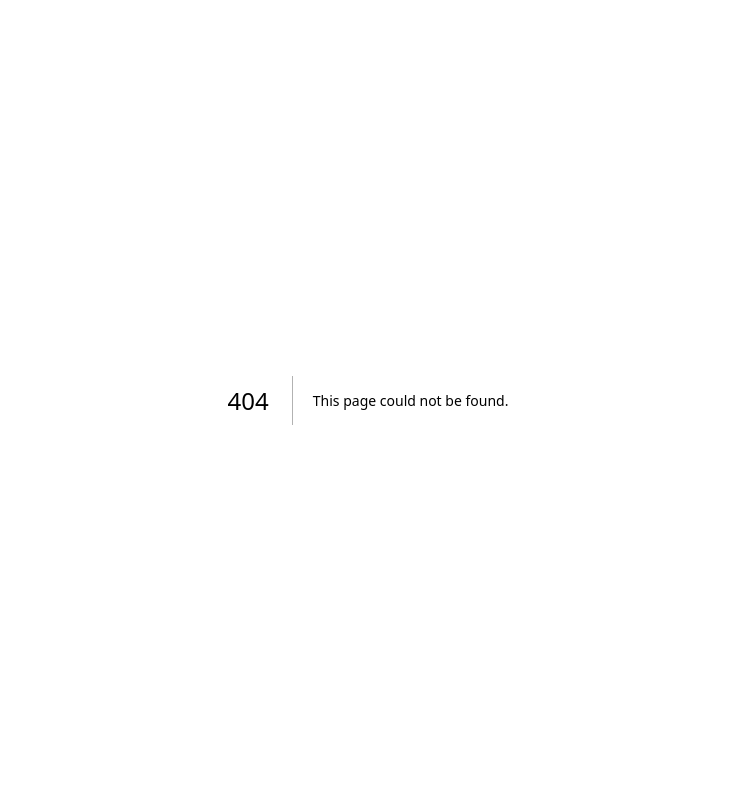
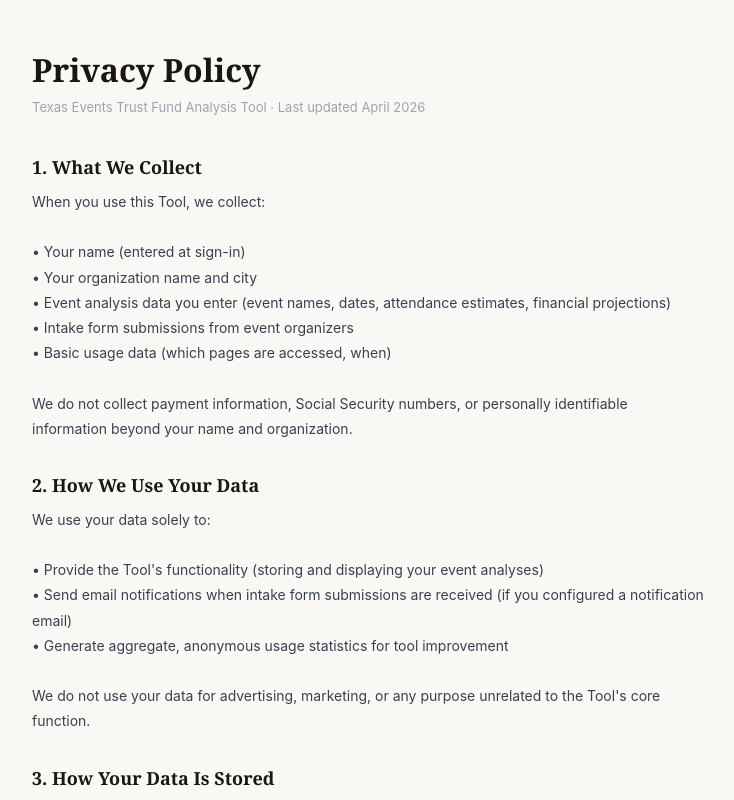
Before and after one commit to aaronwerner12/nextjs-boilerplate, a Next.js app: page /privacy in a window 1280 px wide. Before the commit this address had no page. Shown: the top 800 px of the page, without its empty margins (272-1006 px from the left). Built offline with nearby package versions, Linux system fonts and the light colour scheme.

Commit message:
Create page.tsx

```diff
--- /dev/null
+++ b/app/privacy/page.tsx
@@ -0,0 +1,105 @@
+// @ts-nocheck
+"use client";
+
+const SERIF = "'Fraunces', 'Georgia', serif";
+
+export default function PrivacyPage() {
+  return (
+    <div style={{ minHeight: "100vh", background: "#faf8f4", fontFamily: "'Inter', system-ui, sans-serif", color: "#1a1613" }}>
+      <div style={{ maxWidth: 720, margin: "0 auto", padding: "48px 24px" }}>
+
+        <div style={{ marginBottom: 40 }}>
+          <div style={{ fontFamily: SERIF, fontSize: 32, fontWeight: 600, marginBottom: 8 }}>Privacy Policy</div>
+          <div style={{ fontSize: 13, color: "#9ca3af" }}>Texas Events Trust Fund Analysis Tool · Last updated April 2026</div>
+        </div>
+
+        {[
+          {
+            title: "1. What We Collect",
+            body: `When you use this Tool, we collect:
+
+• Your name (entered at sign-in)
+• Your organization name and city
+• Event analysis data you enter (event names, dates, attendance estimates, financial projections)
+• Intake form submissions from event organizers
+• Basic usage data (which pages are accessed, when)
+
+We do not collect payment information, Social Security numbers, or personally identifiable information beyond your name and organization.`
+          },
+          {
+            title: "2. How We Use Your Data",
+            body: `We use your data solely to:
+
+• Provide the Tool's functionality (storing and displaying your event analyses)
+• Send email notifications when intake form submissions are received (if you configured a notification email)
+• Generate aggregate, anonymous usage statistics for tool improvement
+
+We do not use your data for advertising, marketing, or any purpose unrelated to the Tool's core function.`
+          },
+          {
+            title: "3. How Your Data Is Stored",
+            body: `Your data is stored in a Postgres database hosted by Neon (neon.tech) on AWS infrastructure in the United States. Access codes are stored in the database and locally in your browser's localStorage. We recommend choosing a strong, unique access code for your organization.
+
+Some data is also stored in your browser's localStorage to improve performance and reduce load times. This data never leaves your device except when syncing with our database.`
+          },
+          {
+            title: "4. Who Can See Your Data",
+            body: `Your event pipeline data is visible to:
+
+• Members of your organization who sign in with your access code
+• The tool administrator (aggregate stats only — no event names or financial details)
+
+No other organizations can see your event data. We do not share your data with EDT, the State of Texas, or any third party.`
+          },
+          {
+            title: "5. Intake Form Submissions",
+            body: `When an event organizer submits your intake form at /intake, their submission is stored in our database and a notification is sent to your organization's configured email address. Intake submissions include the organizer's contact information and event details. This information is visible to your team and the tool administrator.`
+          },
+          {
+            title: "6. Data Retention",
+            body: `We retain your data for as long as your organization is actively using the Tool. If you would like your organization's data deleted, contact the tool administrator and we will remove it within 30 days.`
+          },
+          {
+            title: "7. Cookies and Local Storage",
+            body: `This Tool uses browser localStorage (not traditional cookies) to remember your sign-in state and cache your event data locally. This data is stored only on your device and is cleared when you sign out or manually clear your browser data. We do not use third-party tracking cookies or analytics beyond basic Vercel platform analytics.`
+          },
+          {
+            title: "8. Third-Party Services",
+            body: `This Tool uses the following third-party services:
+
+• Neon (neon.tech) — database hosting
+• Vercel (vercel.com) — application hosting and deployment
+• Resend (resend.com) — email delivery for notifications
+
+Each service has its own privacy policy. We have configured these services to minimize data retention and sharing.`
+          },
+          {
+            title: "9. Your Rights",
+            body: `You have the right to:
+
+• Access the data your organization has stored in the Tool
+• Request correction of inaccurate data
+• Request deletion of your organization's data
+• Export your event data (contact the administrator)
+
+To exercise these rights, contact the tool administrator.`
+          },
+          {
+            title: "10. Changes to This Policy",
+            body: `We may update this Privacy Policy from time to time. We will update the "Last updated" date when changes are made. Continued use of the Tool after changes are posted constitutes acceptance of the updated Policy.`
+          },
+        ].map((section, i) => (
+          <div key={i} style={{ marginBottom: 32 }}>
+            <div style={{ fontFamily: SERIF, fontSize: 18, fontWeight: 600, marginBottom: 10 }}>{section.title}</div>
+            <div style={{ fontSize: 14, lineHeight: 1.8, color: "#374151", whiteSpace: "pre-line" }}>{section.body}</div>
+          </div>
+        ))}
+
+        <div style={{ marginTop: 48, paddingTop: 24, borderTop: "1px solid #e8e3db", display: "flex", gap: 20 }}>
+          <a href="/terms" style={{ fontSize: 13, color: "#6b6660" }}>Terms of Service</a>
+          <a href="/" style={{ fontSize: 13, color: "#6b6660" }}>Back to Tool</a>
+        </div>
+      </div>
+    </div>
+  );
+}
```
